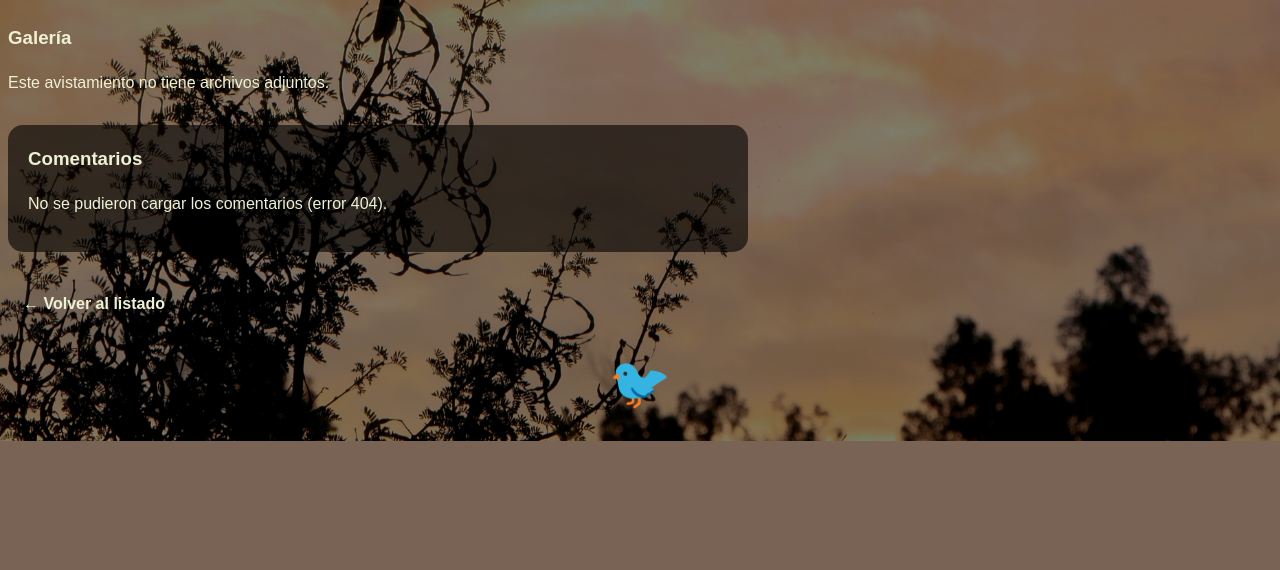
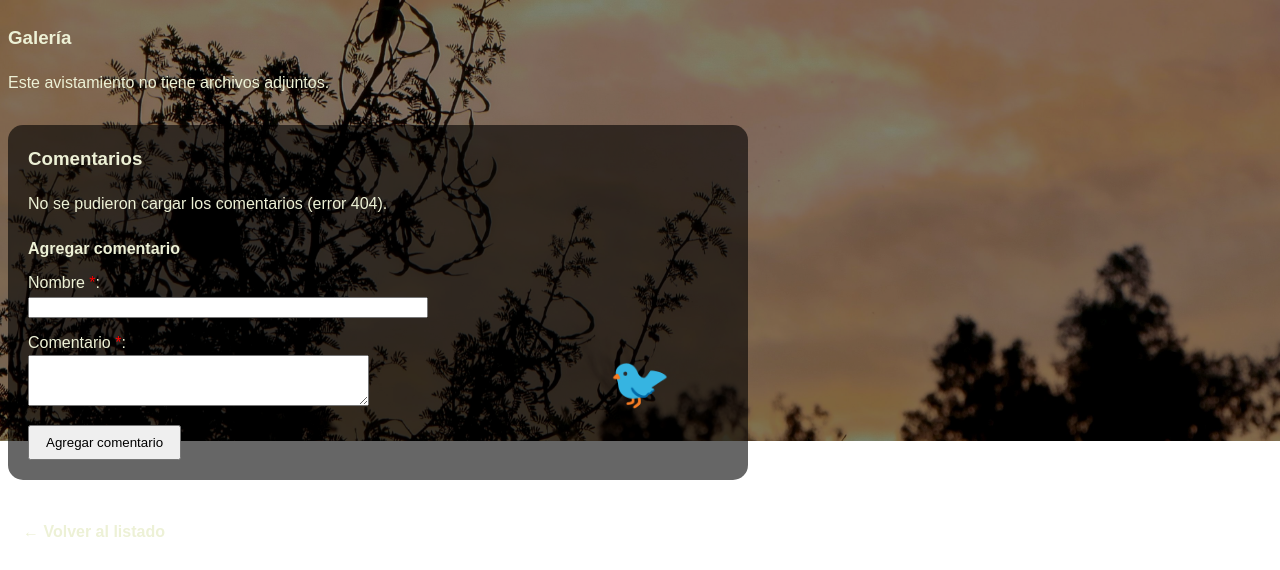
Before and after one commit to levitaet/desarrollo_web_sofia_araya, a Flask app: template templates/detalle-avistamiento.html in a window 1280 px wide. Shown: the part 359-929 px from the top of the page. Before the commit the page ends 800 px from the top, so only its background shows below. Run offline with Flask 3, Linux system fonts and the light colour scheme; the template is opened without the code that fills it, so the values that code supplies are empty; some web fonts are replaced.

Commit message:
feat: add comment form with validation

```diff
--- a/static/css/comentarios.css
+++ b/static/css/comentarios.css
@@ -33,3 +33,54 @@
     margin: 0;
     white-space: pre-line;
 }
+
+#comentarios h4 {
+    margin-bottom: 10px;
+}
+
+.campo-comentario {
+    margin-bottom: 12px;
+}
+
+.campo-comentario label {
+    display: block;
+}
+
+.campo-comentario input {
+    width: 100%;
+    max-width: 400px;
+    box-sizing: border-box;
+    font-family: inherit;
+}
+
+.campo-comentario textarea {
+    max-width: 100%;
+    box-sizing: border-box;
+    font-family: inherit;
+}
+
+#comentarios .error.visible {
+    display: block;
+}
+
+#comentarios .asterisco-rojo {
+    color: red;
+}
+
+.mensaje-comentario {
+    margin: 0 0 10px;
+}
+
+.mensaje-comentario.exito {
+    color: #b8f5b0;
+}
+
+.mensaje-comentario.fallo {
+    color: #ffb4ab;
+}
+
+#btn-comentario {
+    padding: 8px 16px;
+    font-family: inherit;
+    cursor: pointer;
+}
--- a/static/js/controllers/comentarios.js
+++ b/static/js/controllers/comentarios.js
@@ -54,3 +54,96 @@ const cargarComentarios = () => {
 };
 
 document.addEventListener("DOMContentLoaded", cargarComentarios);
+
+const formComentario = document.getElementById("form-comentario");
+const inputNombre = document.getElementById("comentario-nombre");
+const inputTexto = document.getElementById("comentario-texto");
+const errorNombre = document.getElementById("error-comentario-nombre");
+const errorTexto = document.getElementById("error-comentario-texto");
+const mensajeComentario = document.getElementById("mensaje-comentario");
+const botonComentario = document.getElementById("btn-comentario");
+
+const MSG_NOMBRE = "El nombre es obligatorio y debe tener entre 3 y 50 caracteres.";
+const MSG_TEXTO = "El comentario es obligatorio y debe tener entre 5 y 300 caracteres.";
+
+const mostrarMensajeComentario = (mensaje, tipo) => {
+    mensajeComentario.textContent = mensaje;
+    mensajeComentario.className = "mensaje-comentario " + tipo;
+};
+
+const mostrarErrorCampo = (span, mensaje) => {
+    span.textContent = mensaje;
+    span.classList.add("visible");
+};
+
+const limpiarErrores = () => {
+    errorNombre.classList.remove("visible");
+    errorTexto.classList.remove("visible");
+    mostrarMensajeComentario("", "");
+};
+
+const validarComentario = () => {
+    limpiarErrores();
+    const nombre = inputNombre.value.trim();
+    const texto = inputTexto.value.trim();
+    let esValido = true;
+
+    if (nombre.length < 3 || nombre.length > 50) {
+        mostrarErrorCampo(errorNombre, MSG_NOMBRE);
+        esValido = false;
+    }
+    if (texto.length < 5 || texto.length > 300) {
+        mostrarErrorCampo(errorTexto, MSG_TEXTO);
+        esValido = false;
+    }
+    return esValido;
+};
+
+const procesarRespuesta = (status, respuesta) => {
+    if (status === 201) {
+        formComentario.reset();
+        mostrarMensajeComentario("¡Comentario agregado!", "exito");
+        cargarComentarios();
+        return;
+    }
+    const errores = respuesta.errores || {};
+    if (errores.nombre) {
+        mostrarErrorCampo(errorNombre, errores.nombre);
+    }
+    if (errores.texto) {
+        mostrarErrorCampo(errorTexto, errores.texto);
+    }
+    if (errores.general) {
+        mostrarMensajeComentario(errores.general, "fallo");
+    } else {
+        mostrarMensajeComentario("Revisa los datos del comentario.", "fallo");
+    }
+};
+
+const enviarComentario = () => {
+    if (!validarComentario()) {
+        return;
+    }
+    const datos = new FormData();
+    datos.append("nombre", inputNombre.value.trim());
+    datos.append("texto", inputTexto.value.trim());
+
+    botonComentario.disabled = true;
+    fetch(urlComentarios, { method: "POST", body: datos })
+        .then(function (response) {
+            return response.json().then(function (respuesta) {
+                procesarRespuesta(response.status, respuesta);
+            });
+        })
+        .catch(function (err) {
+            mostrarMensajeComentario("No se pudo enviar el comentario. Revisa tu conexión.", "fallo");
+        })
+        .then(function () {
+            botonComentario.disabled = false;
+        });
+};
+
+formComentario.addEventListener("submit", function (e) {
+    e.preventDefault();
+    enviarComentario();
+});
--- a/templates/detalle-avistamiento.html
+++ b/templates/detalle-avistamiento.html
@@ -56,6 +56,23 @@
         <h3>Comentarios</h3>
         <p id="estado-comentarios" class="estado-comentarios">Cargando comentarios...</p>
         <ul id="lista-comentarios" class="lista-comentarios"></ul>
+
+        <h4>Agregar comentario</h4>
+        <form id="form-comentario" class="form-comentario" method="post"
+            action="{{ url_for('agregar_comentario', id=avistamiento.id) }}">
+            <div class="campo-comentario">
+                <label for="comentario-nombre">Nombre <span class="asterisco-rojo">*</span>:</label>
+                <input type="text" id="comentario-nombre" name="nombre">
+                <span class="error" id="error-comentario-nombre">El nombre es obligatorio y debe tener entre 3 y 50 caracteres.</span>
+            </div>
+            <div class="campo-comentario">
+                <label for="comentario-texto">Comentario <span class="asterisco-rojo">*</span>:</label>
+                <textarea id="comentario-texto" name="texto" rows="3" cols="40"></textarea>
+                <span class="error" id="error-comentario-texto">El comentario es obligatorio y debe tener entre 5 y 300 caracteres.</span>
+            </div>
+            <p id="mensaje-comentario" class="mensaje-comentario"></p>
+            <button type="submit" id="btn-comentario">Agregar comentario</button>
+        </form>
     </section>
 
     <p><a href="{{ url_for('listado_avistamiento') }}" class="boton-enlace">&larr; Volver al listado</a></p>
```
